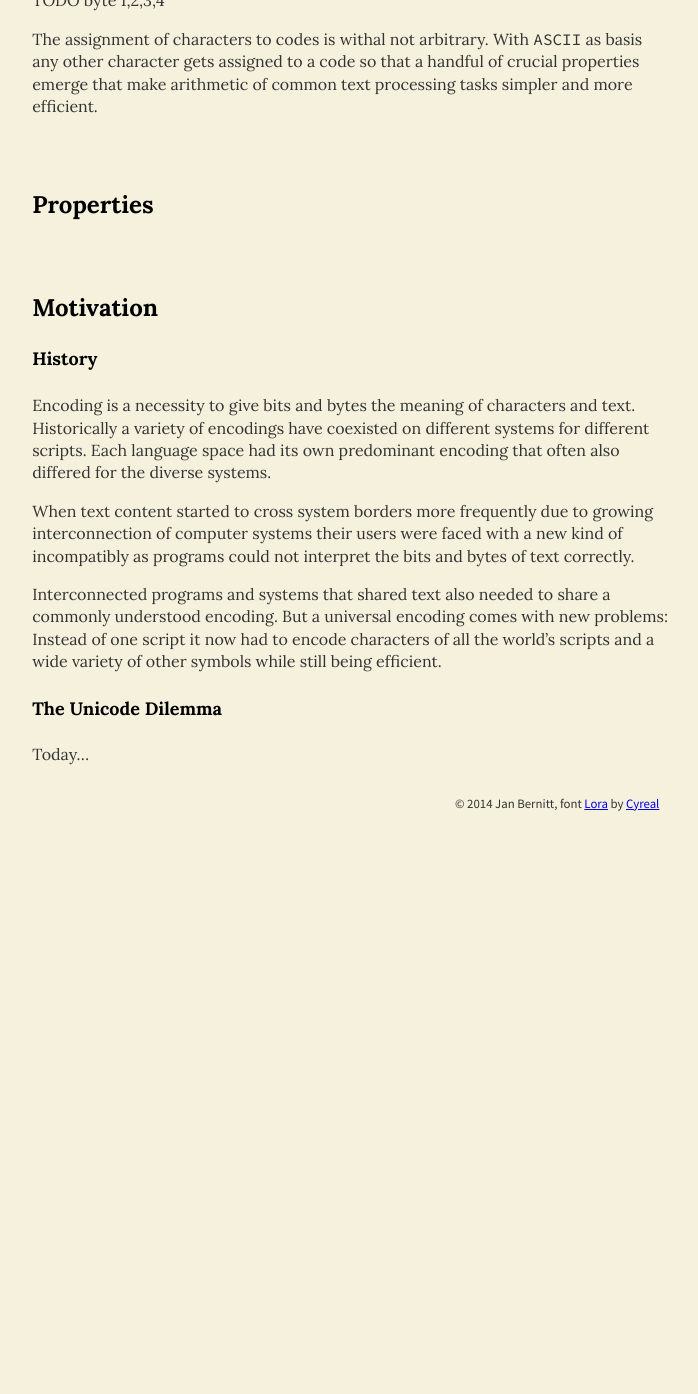
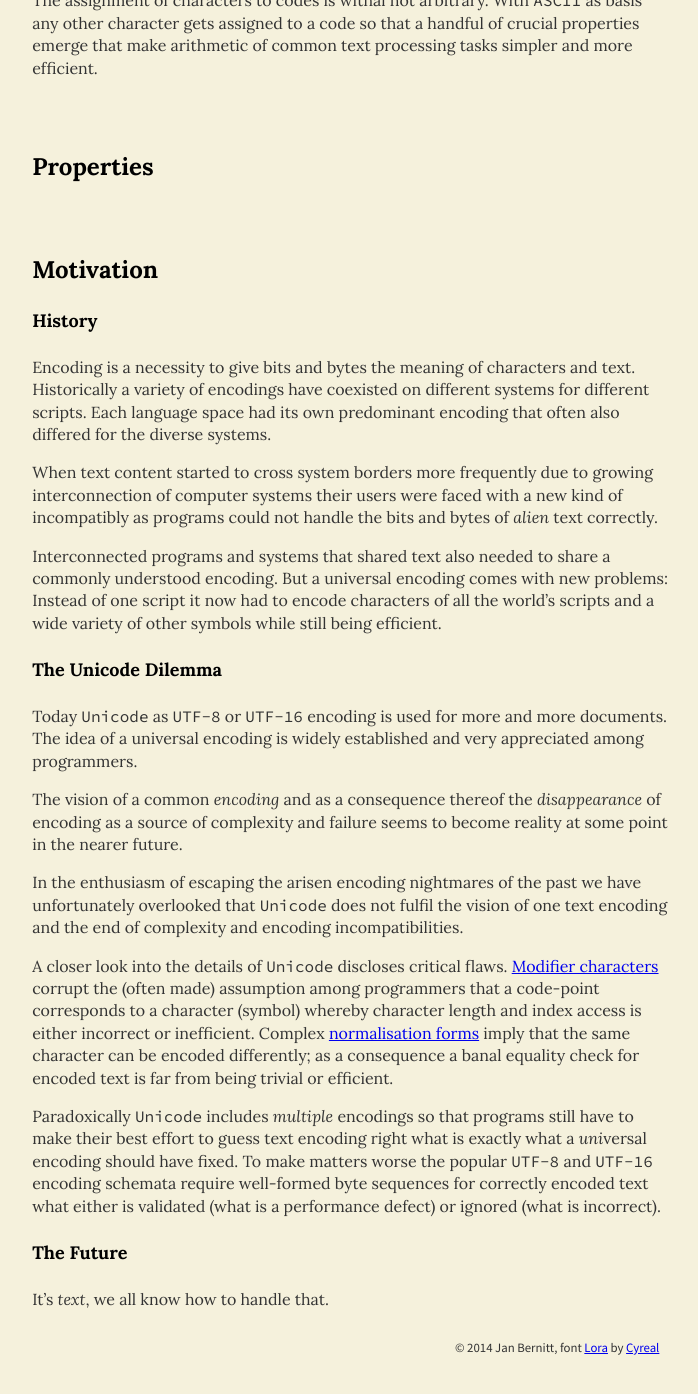
Before and after one commit to NON-Encoding/NON-Encoding.github.io, a Jekyll site: the page built from index.md, in a window 1280 px wide and 1400 px high, scrolled down 1868 px. Shown: the top 1394 px of the window, without its empty margins (119-817 px from the left). Built offline with Jekyll 4.4.1, drawn with Linux system fonts in a browser that asks for light colours; nearby versions of some CDN libraries; before the commit the page ends 2723 px from its top, so only the background shows below that.

Commit message:
motivation

```diff
--- a/index.md
+++ b/index.md
@@ -146,7 +146,9 @@ second half of its code space. This again reoccurs 128 times within for
 The `ASCII` region though is an artefact of single byte characters and special
 to the first comb. It does not reoccur in later combs.
 
+<!--
 TODO byte 1,2,3,4
+-->
 
 The assignment of characters to codes is withal not arbitrary.
 With `ASCII` as basis any other character gets assigned to a code so that a
@@ -181,7 +183,8 @@ for the diverse systems.
 
 When text content started to cross system borders more frequently due to growing
 interconnection of computer systems their users were faced with a new kind of
-incompatibly as programs could not interpret the bits and bytes of text correctly.
+incompatibly as programs could not handle the bits and bytes of _alien_ text
+correctly.
 
 Interconnected programs and systems that shared text also needed to share a
 commonly understood encoding. But a universal encoding comes with
@@ -189,4 +192,40 @@ new problems: Instead of one script it now had to encode characters of all the
 world's scripts and a wide variety of other symbols while still being efficient.
 
 #### The Unicode Dilemma
-Today...
+Today `Unicode` as `UTF-8` or `UTF-16` encoding is used for more and more
+documents. The idea of a universal encoding is widely established and very
+appreciated among programmers.
+
+The vision of a common _encoding_ and as a consequence thereof the
+_disappearance_ of encoding as a source of complexity and failure seems to
+become reality at some point in the nearer future.
+
+In the enthusiasm of escaping the arisen encoding nightmares of the past we
+have unfortunately overlooked that `Unicode` does not fulfil the vision of one
+text encoding and the end of complexity and encoding incompatibilities.
+
+A closer look into the details of `Unicode` discloses critical flaws.
+[Modifier characters](http://www.unicode.org/charts/) corrupt the (often made)
+assumption among programmers that a code-point corresponds to a character (symbol)
+whereby character length and index access is either incorrect or inefficient.
+Complex [normalisation forms](http://unicode.org/reports/tr15/) imply that the
+same character can be encoded differently; as a consequence a banal
+equality check for encoded text is far from being trivial or efficient.
+
+Paradoxically `Unicode` includes *multiple* encodings so that programs still
+have to make their best effort to guess text encoding right what is exactly what
+a *uni*versal encoding should have fixed.
+To make matters worse the popular `UTF-8` and `UTF-16` encoding schemata require
+well-formed byte sequences for correctly encoded text what either is
+validated (what is a performance defect) or ignored (what is incorrect).
+
+<!--
+Encoding is fundamental for a wide range of applications - if nothing else,
+programming itself heavily builds upon encoded text.
+
+... comlexity gets into application code..
+-->
+
+#### The Future
+
+It's _text_, we all know how to handle that.
```
